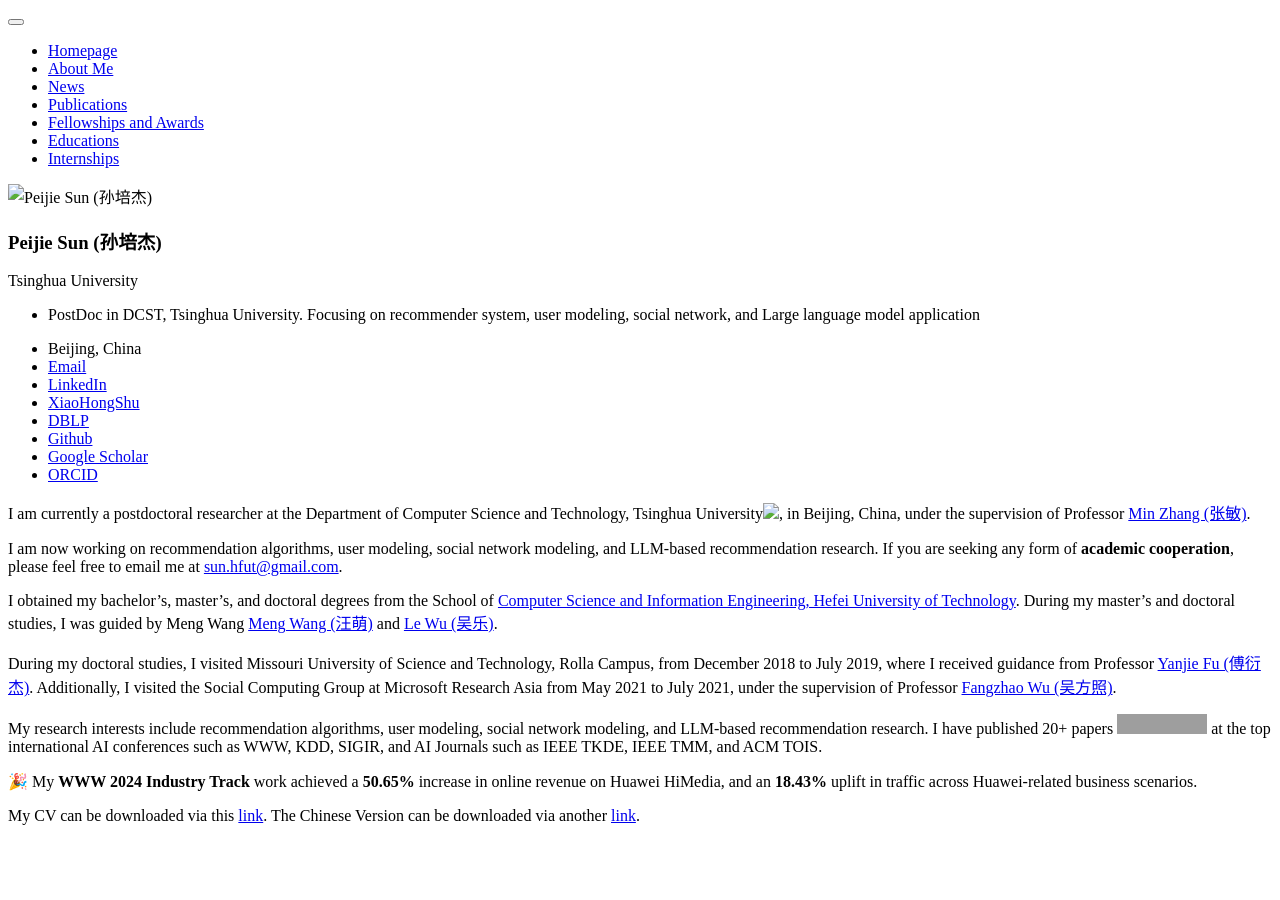
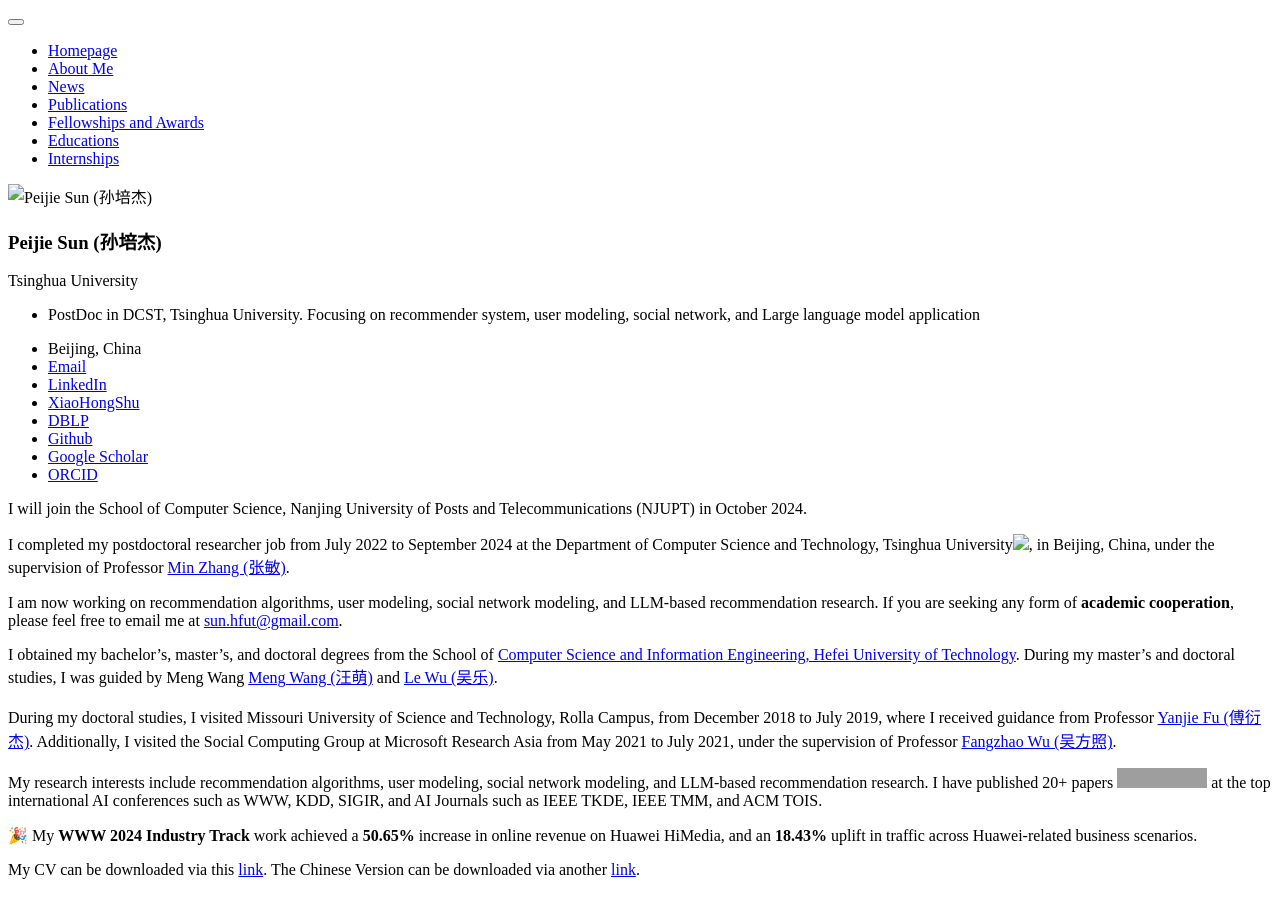
Before and after one commit to PeiJieSun/peijiesun.github.io, a Jekyll site: the page built from _pages/includes/intro.md, in a window 1280 px wide. Built offline with Jekyll 4.4.1, drawn with Linux system fonts in a browser that asks for light colours; our own code applies the rules of GitHub Pages for plain Markdown files; comment, search, counter and statistics services are not loaded; grey boxes are pictures that could not be loaded.

Commit message:
Update intro.md

```diff
--- a/_pages/includes/intro.md
+++ b/_pages/includes/intro.md
@@ -1,4 +1,6 @@
-I am currently a postdoctoral researcher at the Department of Computer Science and Technology, Tsinghua University<img src='../../images/tsinghua.png' style='width: 1em;'>, in Beijing, China, under the supervision of Professor [Min Zhang (张敏)](https://scholar.google.com/citations?hl=zh-CN&user=0HtCYQEAAAAJ).
+I will join the School of Computer Science, Nanjing University of Posts and Telecommunications (NJUPT) in October 2024.
+
+I completed my postdoctoral researcher job from July 2022 to September 2024 at the Department of Computer Science and Technology, Tsinghua University<img src='../../images/tsinghua.png' style='width: 1em;'>, in Beijing, China, under the supervision of Professor [Min Zhang (张敏)](https://scholar.google.com/citations?hl=zh-CN&user=0HtCYQEAAAAJ).
 
 I am now working on recommendation algorithms, user modeling, social network modeling, and LLM-based recommendation research. If you are seeking any form of **academic cooperation**, please feel free to email me at [sun.hfut@gmail.com](mailto:sun.hfut@gmail.com).
 
```
